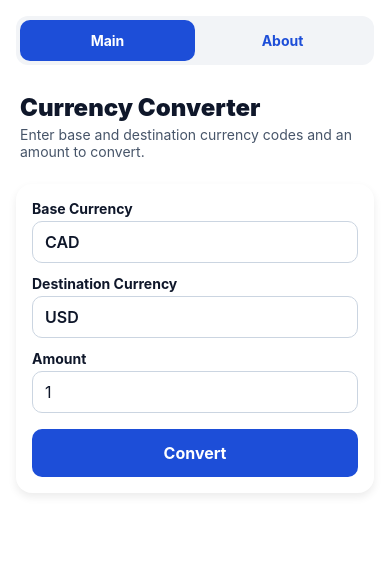
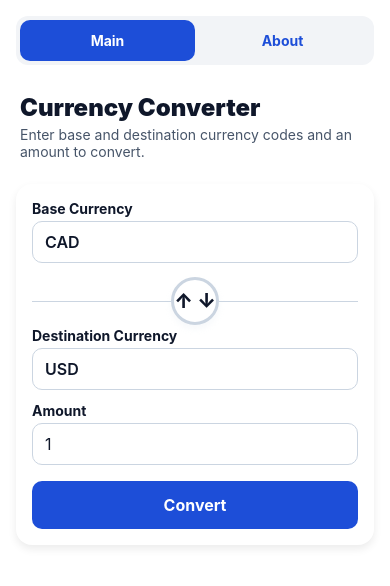
Before and after one commit to mehmetemindemir/A2_mehmet_demir_eric_laudrum, a React Native app: screen / in a window 390 px wide. Shown: the top 586 px of the page. Built offline with nearby package versions, Linux system fonts and the light colour scheme.

Commit message:
add swap button

```diff
--- a/src/screens/MainScreen.tsx
+++ b/src/screens/MainScreen.tsx
@@ -136,6 +136,13 @@ export default function MainScreen() {
 
   const validateCurrency = (code: string) => /^[A-Z]{3}$/.test(code);
 
+  const handleSwapCurrencies = () => {
+    setBaseCurrency(targetCurrency);
+    setTargetCurrency(baseCurrency);
+    setResult(null);
+    setFetchState({ loading: false, error: null });
+  };
+
   const handleConvert = async () => {
     const base = baseCurrency.trim().toUpperCase();
     const target = targetCurrency.trim().toUpperCase();
@@ -236,6 +243,7 @@ const buttonDisabled =
         </View>
 
         <View style={styles.card}>
+          <View style={styles.currencyBlock}>
             <SelectField
               label="Base Currency"
               value={baseCurrency}
@@ -250,12 +258,27 @@ const buttonDisabled =
                 }
               }}
             />
+
+            <View style={styles.swapBetweenRow}>
+              <View style={styles.swapBetweenLine} />
+              <TouchableOpacity
+                style={styles.swapCircleButton}
+                onPress={handleSwapCurrencies}
+                accessibilityRole="button"
+                accessibilityLabel="Swap base and destination currencies"
+              >
+                <Text style={styles.swapCircleIcon}>↑ ↓</Text>
+              </TouchableOpacity>
+              <View style={styles.swapBetweenLine} />
+            </View>
+
             <SelectField
               label="Destination Currency"
               value={targetCurrency}
               options={currencyOptions.filter(opt => opt !== baseCurrency)}
               onSelect={setTargetCurrency}
             />
+          </View>
           <LabeledInput
             label="Amount"
             value={amount}
--- a/src/styles.ts
+++ b/src/styles.ts
@@ -176,5 +176,52 @@ export const styles = StyleSheet.create({
     },
     buttonGhostText: {
       color: '#0f172a',
-    }
+    },
+    swapButtonText: {
+      fontSize: 14,
+      fontWeight: '800',
+      color: '#0f172a',
+    },
+    swapButtonHint: {
+      fontSize: 10,
+      color: '#475569',
+    },
+    currencyBlock: {
+      gap: 2,
+    },
+    swapBetweenRow: {
+      flexDirection: 'row',
+      alignItems: 'center',
+      justifyContent: 'center',
+      marginVertical: 0,
+      gap: 0,
+    },
+    swapBetweenLine: {
+      flex: 1,
+      height: 1,
+      backgroundColor: '#cbd5e1',
+    },
+    swapCircleButton: {
+      width: 48,
+      height: 48,
+      borderRadius: 32,
+      borderWidth: 3,
+      borderColor: '#cbd5e1',
+      backgroundColor: '#fff',
+      alignItems: 'center',
+      justifyContent: 'center',
+      marginVertical: 0,
+      shadowColor: '#cbd5e1',
+      shadowOffset: { width: 0, height: 4 },
+      shadowOpacity: 0.15,
+      shadowRadius: 6,
+      elevation: 4,
+    },
+    swapCircleIcon: {
+      fontSize: 20,
+      fontWeight: '800',
+      color: '#0f172a',
+      textAlign: 'center',
+      lineHeight: 15,
+    },
 });
```
Lines whose indentation alone changed are shown as unchanged.
